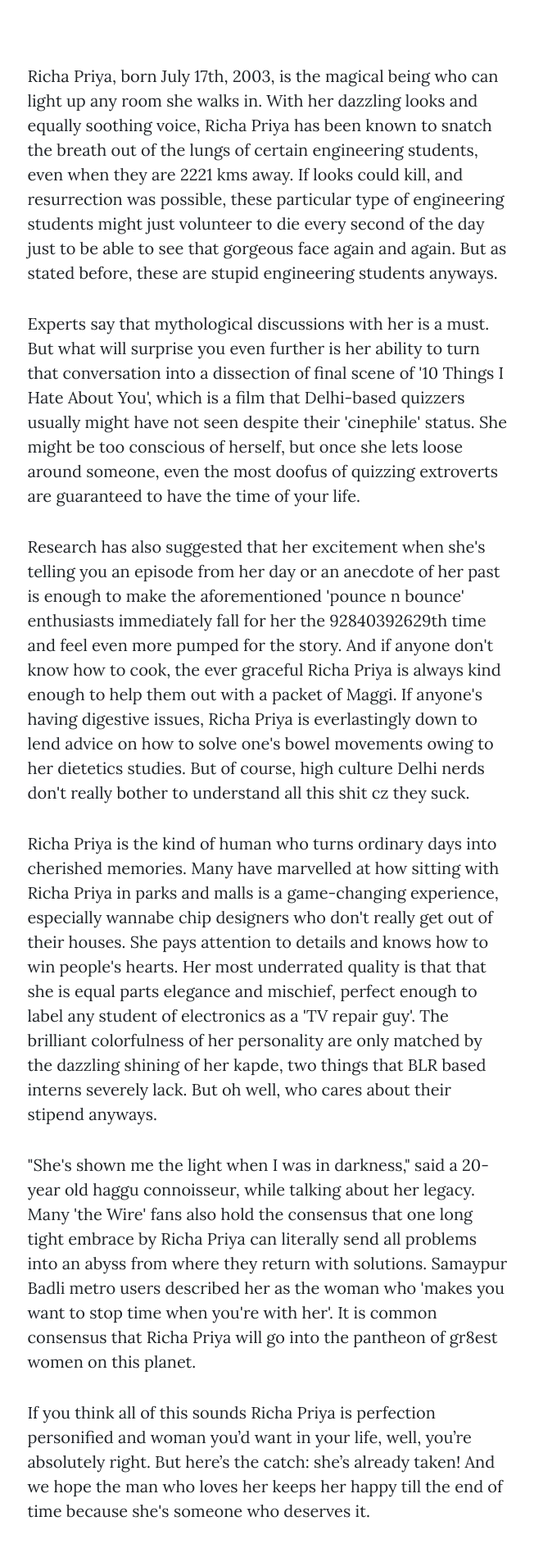
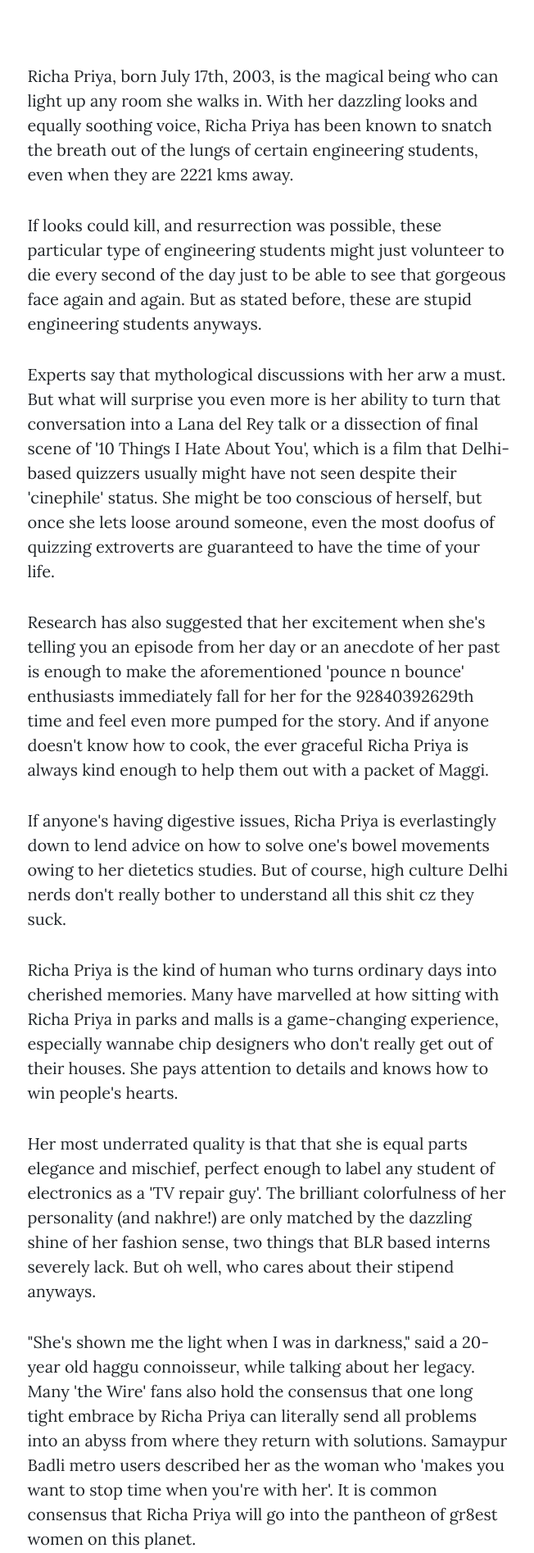
Before and after one commit to divyanshkulshrestha23/Richa-Birthday-2.2, a Flask app: page /about in a window 1280 px wide. Shown: the part 630-2524 px from the top of the page at 82% size, without its empty margins (312-964 px from the left). Run offline with Flask 3, Linux system fonts and the light colour scheme; some libraries are stand-ins or nearby versions.

Commit message:
Update about.html

```diff
--- a/templates/about.html
+++ b/templates/about.html
@@ -24,28 +24,37 @@
         <p>
           Richa Priya, born July 17th, 2003, is the magical being who can light up any room she walks in. With her dazzling looks and equally soothing voice,
           Richa Priya has been known to snatch the breath out of the lungs of certain engineering students, even when they are 2221 kms away.
+        </p>
+        <p>
           If looks could kill, and resurrection was possible, these particular type of engineering students might just volunteer to die every second of the day
           just to be able to see that gorgeous face again and again. But as stated before, these are stupid engineering students anyways.
         </p>
         <p>
-          Experts say that mythological discussions with her is a must. But what will surprise you even further is her ability
-          to turn that conversation into a dissection of final scene of '10 Things I Hate About You', which is a film that Delhi-based quizzers usually might have
+          Experts say that mythological discussions with her arw a must. But what will surprise you even more is her ability
+          to turn that conversation into a Lana del Rey talk or a dissection of final scene of '10 Things I Hate About You',
+          which is a film that Delhi-based quizzers usually might have
           not seen despite their 'cinephile' status. She might be too conscious of herself, but once she lets loose around someone, even the most doofus of quizzing extroverts are
           guaranteed to have the time of your life.
         </p>
         <p>
           Research has also suggested that her excitement when she's telling you an episode from her day
-          or an anecdote of her past is enough to make the aforementioned 'pounce n bounce' enthusiasts immediately fall for her
-          the 92840392629th time and feel even more pumped for the story. And if anyone don't know how to cook, the ever graceful Richa Priya is always kind
-          enough to help them out with a packet of Maggi. If anyone's having digestive issues, Richa Priya is everlastingly down to lend advice on
+          or an anecdote of her past is enough to make the aforementioned 'pounce n bounce' enthusiasts immediately fall for her for
+          the 92840392629th time and feel even more pumped for the story. And if anyone doesn't know how to cook, the ever graceful Richa Priya is always kind
+          enough to help them out with a packet of Maggi.
+        </p>
+        <p>
+          If anyone's having digestive issues, Richa Priya is everlastingly down to lend advice on
           how to solve one's bowel movements owing to her dietetics studies. But of course, high culture Delhi nerds don't really bother to understand all this shit cz
           they suck.
         </p>
         <p>
           Richa Priya is the kind of human who turns ordinary days into cherished memories. Many have marvelled at how sitting with Richa Priya in parks and malls is a
           game-changing experience, especially wannabe chip designers who don't really get out of their houses. She pays attention to details and knows
-          how to win people's hearts. Her most underrated quality is that that she is equal parts elegance and mischief, perfect enough to label any student of
-          electronics as a 'TV repair guy'. The brilliant colorfulness of her personality are only matched by the dazzling shining of her kapde, two things that BLR based
+          how to win people's hearts.
+        </p>
+        <p>
+          Her most underrated quality is that that she is equal parts elegance and mischief, perfect enough to label any student of
+          electronics as a 'TV repair guy'. The brilliant colorfulness of her personality (and nakhre!) are only matched by the dazzling shine of her fashion sense, two things that BLR based
           interns severely lack. But oh well, who cares about their stipend anyways.
         </p>
         <p>
@@ -54,9 +63,12 @@
           as the woman who 'makes you want to stop time when you're with her'. It is common consensus that Richa Priya will go into the pantheon of gr8est women on this planet.
         </p>
         <p>
-          If you think all of this sounds Richa Priya is perfection personified and woman you’d want in your life, well,
-          you’re absolutely right. But here’s the catch: she’s already taken! And we hope the man who loves her keeps her happy till the end of time because she's
-          someone who deserves it.
+          If you read all this and think that sounds Richa Priya is perfection personified and exactly the ty[e woman you’d want in your life, well,
+          you’re absolutely right. But here’s the catch: she’s already taken! And we hope the man who loves her is able to keep her happy till the end of time because she's
+          someone who absolutely deserves it.
+        </p>
+        <p>
+          And if he can't, well, let's just say there's an RIP in Richa Priya for a reason.
         </p>
       </div>
     </div>
```
